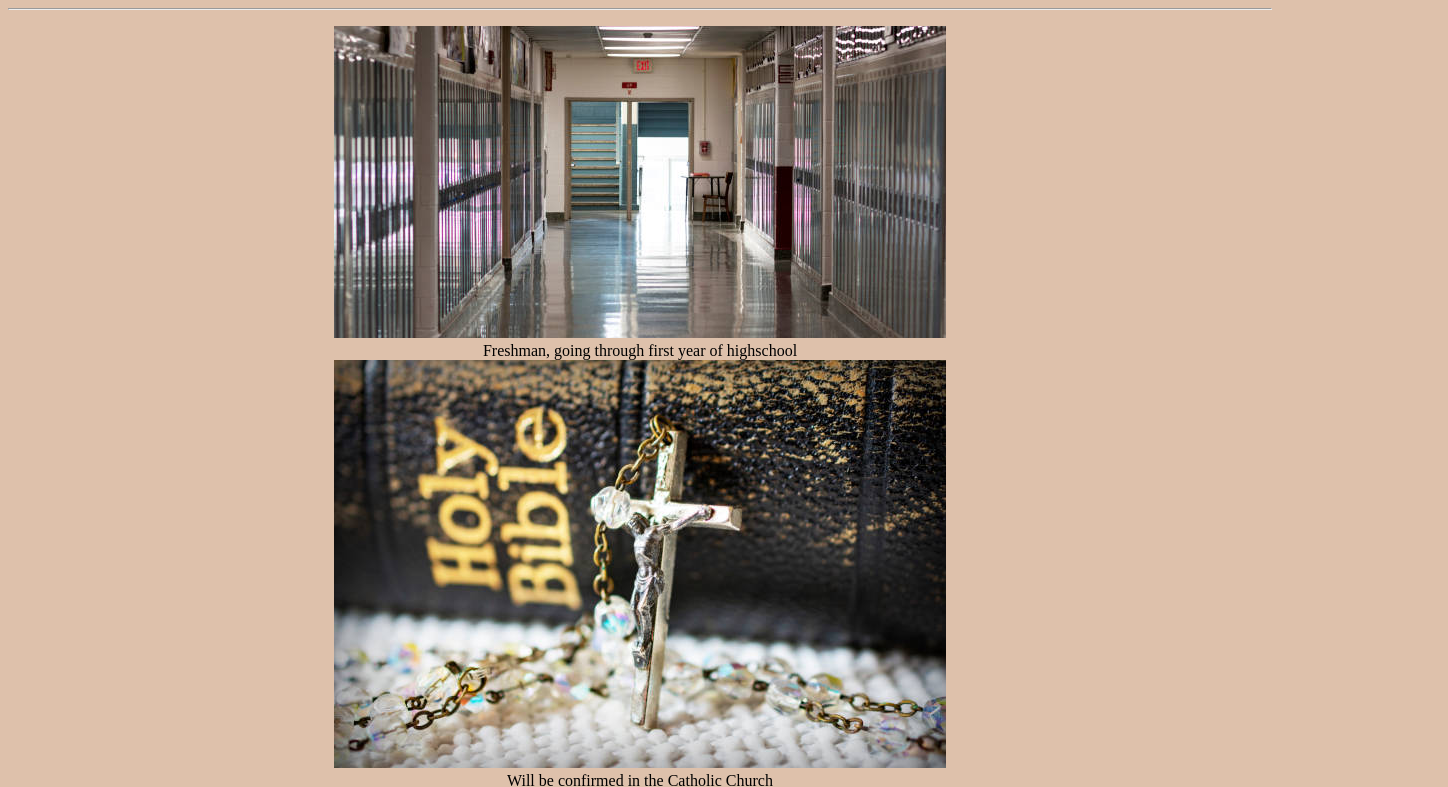
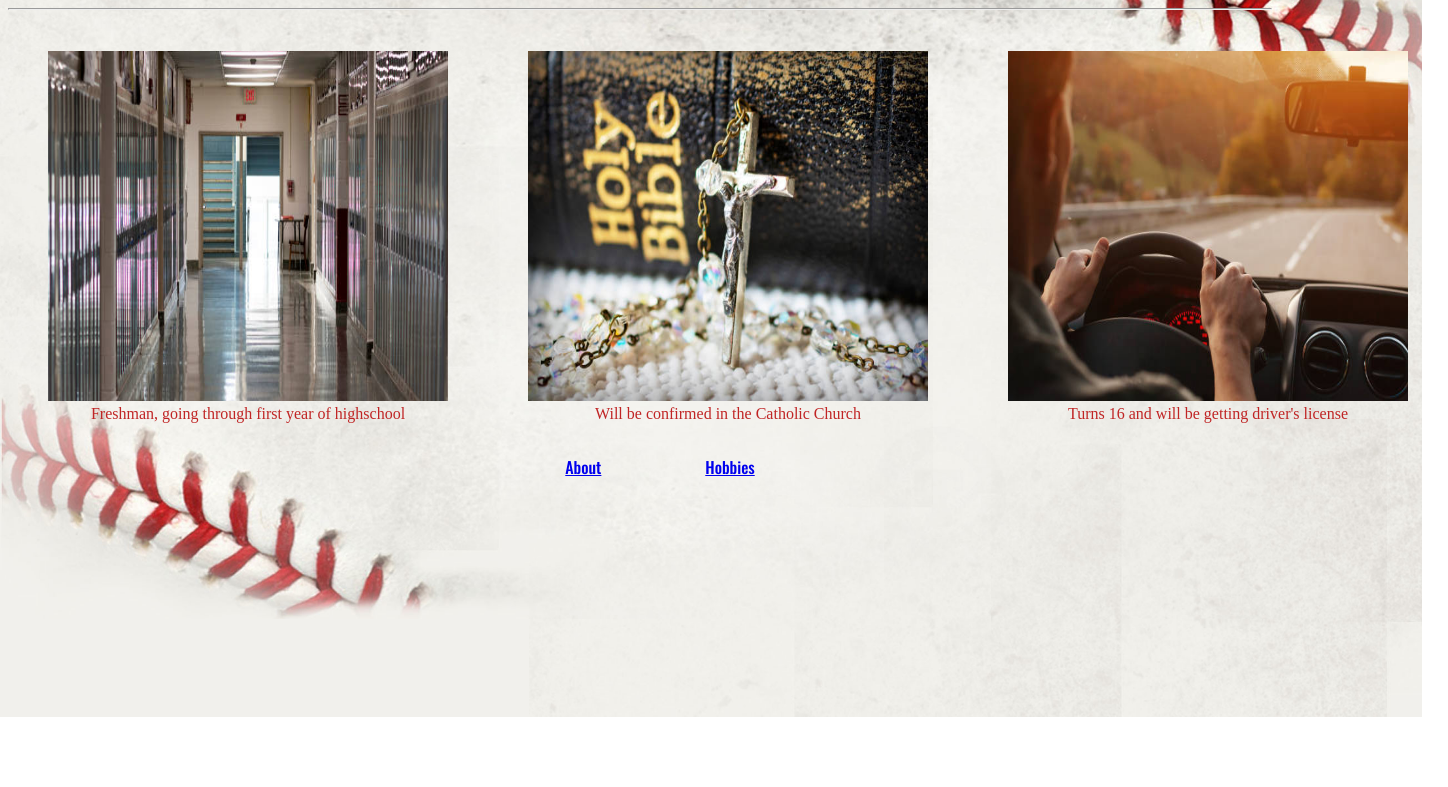
Before and after one commit to JustPat81/bioSite, a plain HTML site: page index.html in a window 1280 px wide. Shown: the part 83-870 px from the top of the page, 1448 px wide, since content can reach past the window. After the commit the page ends 800 px from the top, so only its background shows below. Drawn offline with nearby package versions, Linux system fonts and the light colour scheme.

Commit message:
Changed background, edits from peer reviews

```diff
--- a/biosite.css
+++ b/biosite.css
@@ -1,10 +1,14 @@
  body {
-    background-color: #DEC1AB;
+    background-image: url('images/baseball-background.jpeg');
+    background-repeat: no-repeat;
+    background-attachment: fixed;
+    background-size: cover;
 }
 
-h1 {
+h1, h2 {
     text-align: center;
     font-family: 'Poppins',Verdana, sans-serif;
+    color: rgb(192, 37, 37);
 }
 
 .nav {
@@ -27,5 +31,27 @@
     display: block;
     margin-left: auto;
     margin-right: auto;
-    width: 50%;
+    width: 400px;
+    height: 500px;
 }
+
+figcaption {
+    color: rgb(192, 37, 37);
+    text-align: center;
+}
+
+#image-gallery {
+    margin-top: 2%;
+    display: grid;
+    grid-template-columns: auto auto auto;
+}
+
+img {
+    width: 400px;
+    height: 350px;
+}
+
+p {
+    padding-left: 300px;
+    padding-right: 300px;
+}
--- a/index.html
+++ b/index.html
@@ -17,15 +17,29 @@
 <body>
     <h1 id="mainheading">Everything Evin</h1>
     <hr>
-<div id="accomplishments">
+<div id="image-gallery">
+
+    <div class="image-row">
         <figure>
             <img src="images/school.jpg" alt="school hallway" />
             <figcaption>Freshman, going through first year of highschool</figcaption>
+        </figure>
+    </div>
+
+    <div>
+        <figure>
             <img src="images/church.jpg" alt="bible and cross"/>
             <figcaption>Will be confirmed in the Catholic Church</figcaption>
+        </figure>
+    </div>
+
+    <div>
+        <figure>
             <img src="images/driving.jpg" alt="person driving car" />
             <figcaption>Turns 16 and will be getting driver's license</figcaption>
         </figure>
+    </div>
+
 </div>
 
     <div class="nav">
```
Also changed, not shown: images/baseball field.jpg (added), images/baseball-background.jpeg (added), images/baseball-wallpaper.jpeg (added), images/field of dreams.jpg (added), images/infield.jpg (added), 2 other files. Lines whose indentation alone changed are shown as unchanged.
